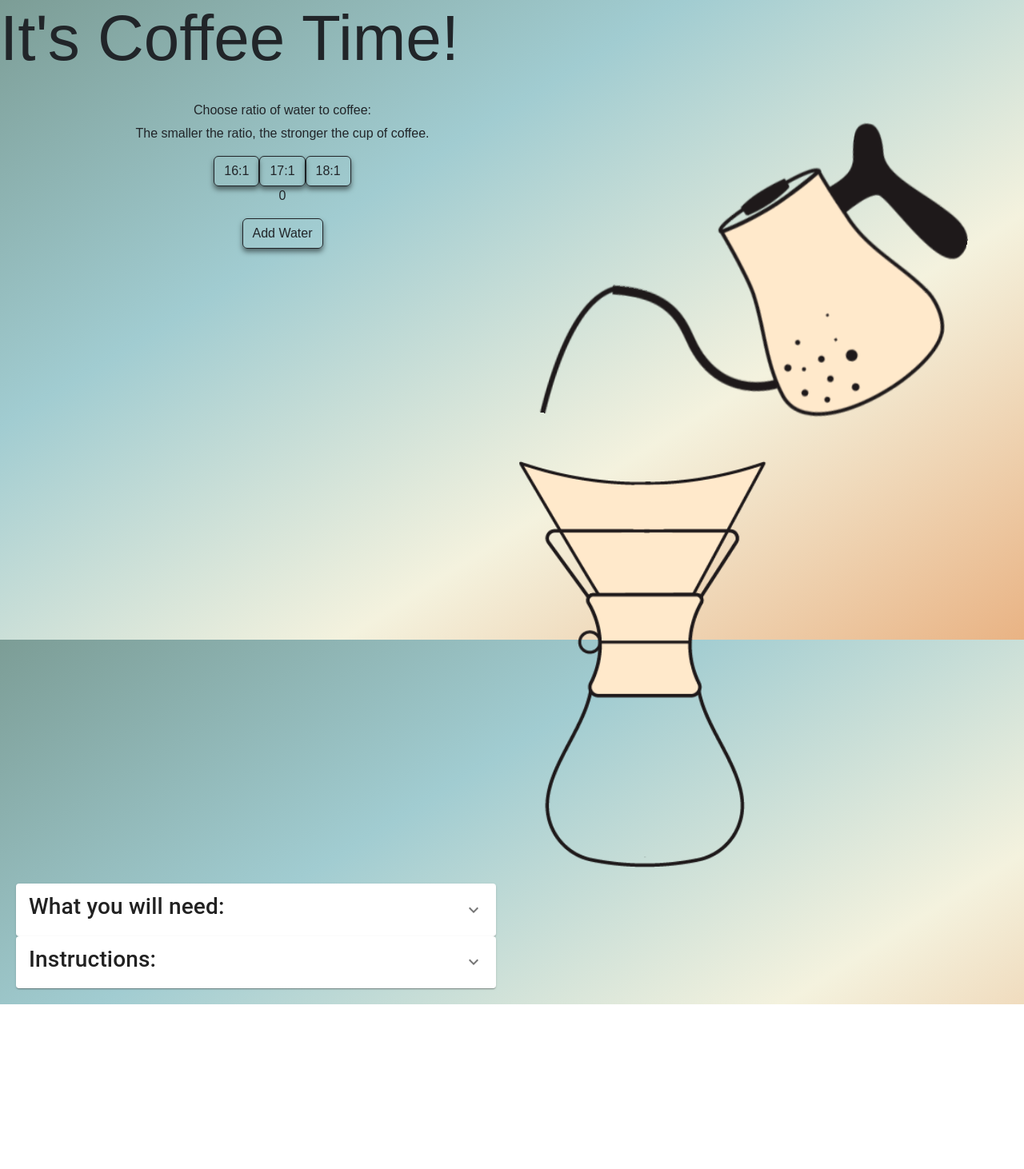
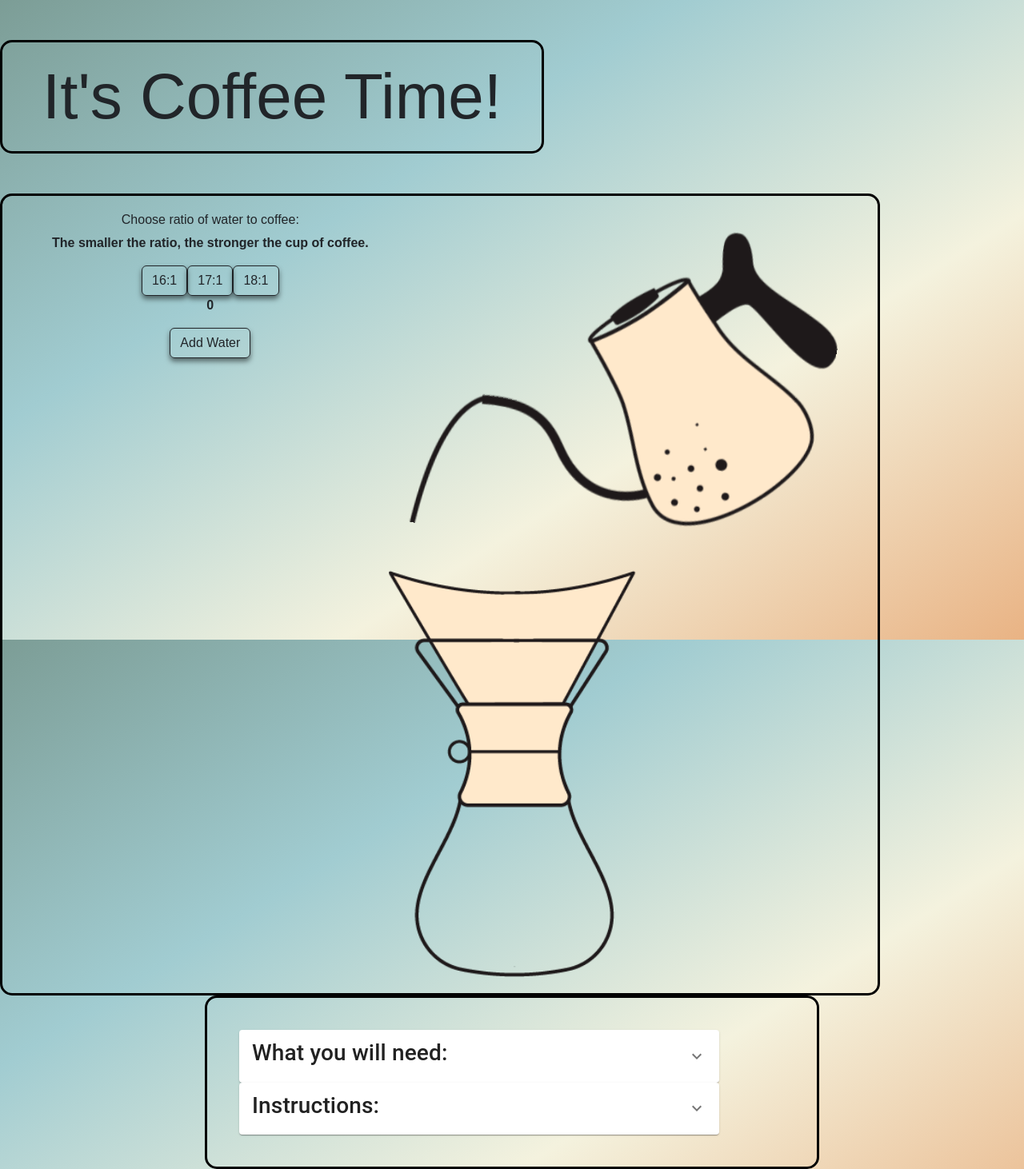
Before and after one commit to ekmagiccat/capstone, a React (Create React App) app: page / in a window 1280 px wide. Shown: the whole page at 80% size. Before the commit the page ends 1256 px from the top, so only its background shows below. Built offline with nearby package versions, Linux system fonts and the light colour scheme.

Commit message:
test css styles

```diff
--- a/src/components/GamePlay.tsx
+++ b/src/components/GamePlay.tsx
@@ -12,24 +12,14 @@
     setWaterValue(0);
   }, [ratio]);
 
-  // const handleAddWater = () => {
-  //   const waterLimit = getWaterLimit();
-
-  //   if (waterValue < waterLimit) {
-  //     const newWaterValue = waterValue + 20;
-  //     setWaterValue(Math.min(newWaterValue, waterLimit));
-  //   }
-  // };
   const handleAddWater = () => {
     const waterLimit = getWaterLimit();
     const newWaterValue = waterValue + 20;
 
     if (newWaterValue <= waterLimit) {
-      // If the new value is within or equal to the limit, update waterValue
       setWaterValue(newWaterValue);
     } else {
-      // If the new value exceeds the limit, display a message
-      alert("You've reached the needed water amount!"); // You can use a more user-friendly message or UI element
+      alert("You've reached the needed water amount!");
     }
   };
 
--- a/src/components/Header.tsx
+++ b/src/components/Header.tsx
@@ -1,11 +1,16 @@
 import React from "react";
+import { useSpring, animated } from "@react-spring/web";
 
 const Header = () => {
+  const props = useSpring({
+    from: { opacity: 0 },
+    to: { opacity: 1 },
+  });
   return (
     <div>
-      <h1 className="display-1">It's Coffee Time!</h1>
-      <br />
-
+      <animated.div style={props} className="display-1 header">
+        It's Coffee Time!
+      </animated.div>
     </div>
   );
 };
--- a/src/index.css
+++ b/src/index.css
@@ -43,13 +43,24 @@
 }
 
 .instructions {
-  padding: 20px;
-  width: auto;
-  height: auto;
+  /* display: block;
+  padding-top: 20px;
+  padding-bottom: 20px;
+  padding-left: 50px;
+  padding-right: 50px;
+  font-weight: 600;
+  margin-top: 50px;
+  */
+  border: 3px solid black;
+  border-radius: 15px;
+  padding: 40px;
+  width: 60%;
+  height: 30%;
+  padding-top: 40px;
   margin: 0 auto;
   display: flex;
   flex-direction: column;
-  justify-content: space-between;
+  justify-content: center;
 }
 
 .circle {
@@ -68,3 +79,29 @@
   text-align: right;
   font-size: 30px;
 }
+
+.header {
+  display: inline-flex;
+  text-align: center;
+  padding-top: 20px;
+  padding-bottom: 20px;
+  padding-left: 50px;
+  padding-right: 50px;
+  font-weight: 600;
+  margin-top: 50px;
+  border: 3px solid black;
+  border-radius: 15px;
+}
+
+.game {
+  display: inline-block;
+  margin-top: 40px;
+  padding-top: 20px;
+  padding-bottom: 20px;
+  padding-left: 50px;
+  padding-right: 50px;
+  font-weight: 600;
+  margin-top: 50px;
+  border: 3px solid black;
+  border-radius: 15px;
+}
```
